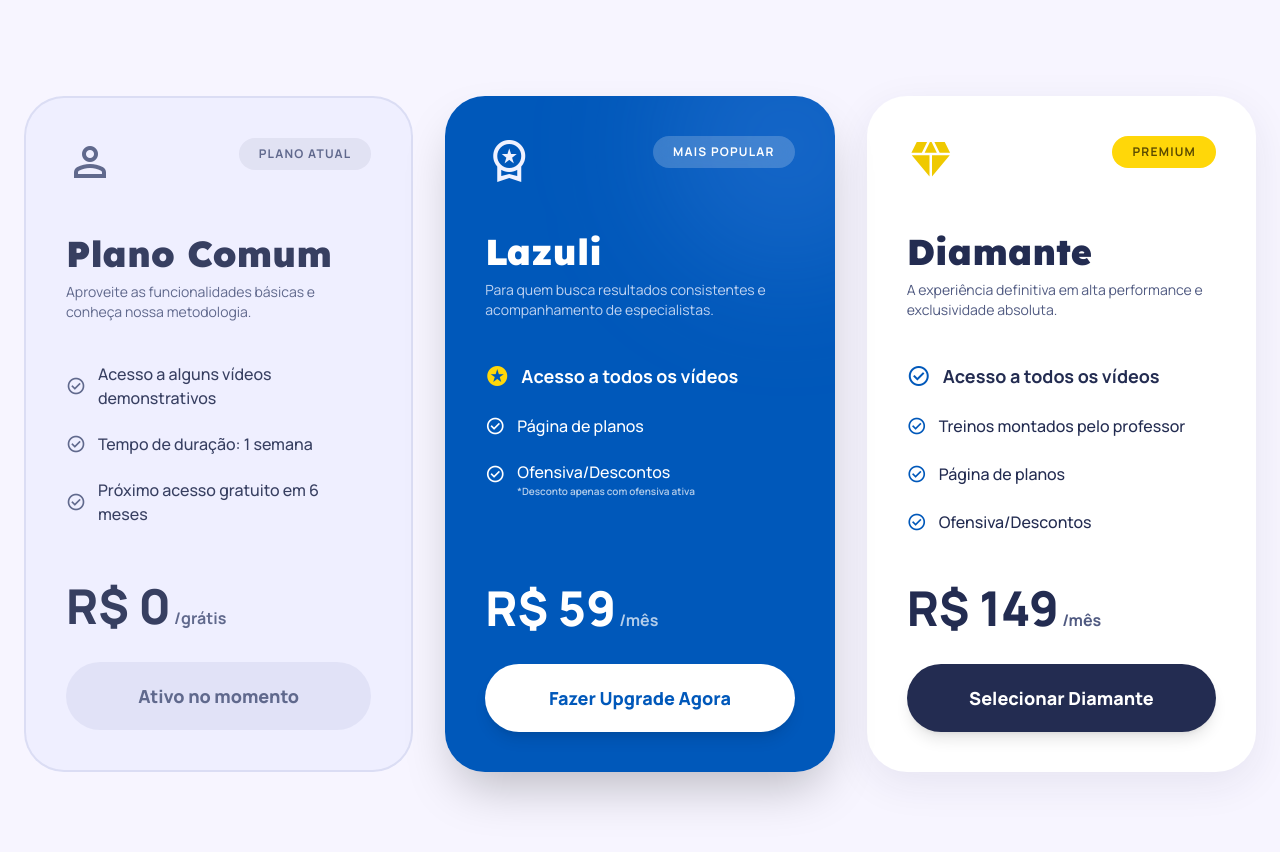
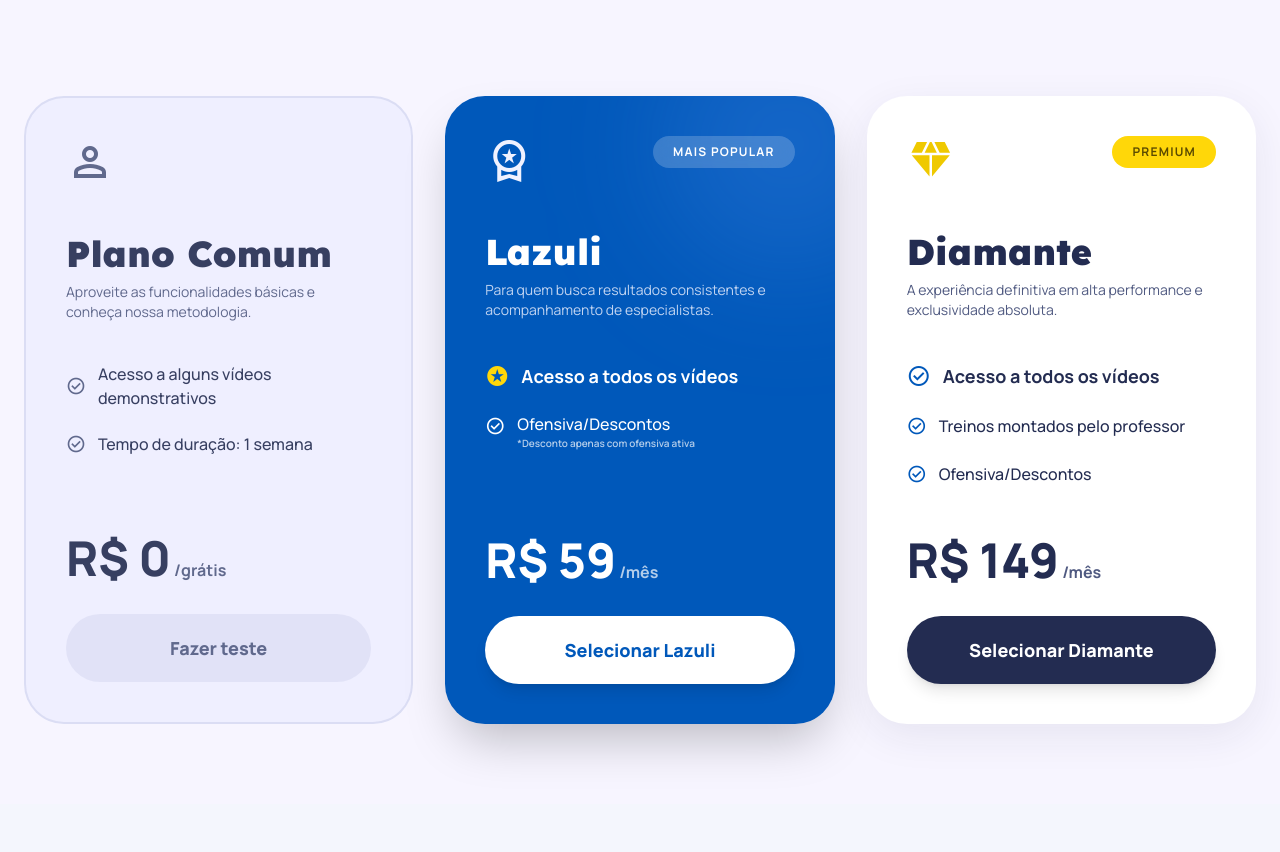
Before and after one commit to NicoleNakagawa/PlanoB_2026, a Node server app: page /planos in a window 1280 px wide. Shown: the part 300-1152 px from the top of the page. After the commit the page ends 1059 px from the top, so only its background shows below. Run offline with Node 20, Linux system fonts and the light colour scheme; some libraries are stand-ins or nearby versions.

Commit message:
Planos Atualizado

```diff
--- a/app/views/pages/planos.ejs
+++ b/app/views/pages/planos.ejs
@@ -124,6 +124,21 @@
 
     .font-headline {
       font-family: 'Lexend', sans-serif;
+    }
+
+    .plan-card-clickable {
+      cursor: pointer;
+      position: relative;
+    }
+
+    .plan-card-clickable:focus-visible {
+      outline: 4px solid rgba(0, 88, 186, 0.35);
+      outline-offset: 6px;
+    }
+
+    .plan-card-clickable a {
+      position: relative;
+      z-index: 20;
     }
 
     article,
@@ -535,12 +550,11 @@
 
     <ul class="grid grid-cols-1 gap-8 items-stretch mx-auto max-w-7xl lg:grid-cols-3" role="list" aria-label="Planos disponíveis">
 
-      <li class="bg-surface-container-low border-2 border-outline-variant/30 rounded-[40px] p-10 flex flex-col justify-between transition-all hover:scale-[1.02] duration-300 opacity-90">
+      <li class="plan-card-clickable bg-surface-container-low border-2 border-outline-variant/30 rounded-[40px] p-10 flex flex-col justify-between transition-all hover:scale-[1.02] duration-300 opacity-90" data-href="/painelfree" role="link" tabindex="0" aria-label="Acessar Plano Comum">
 
         <section>
           <header class="flex justify-between items-start mb-12">
             <i class="material-symbols-outlined text-5xl text-on-surface-variant not-italic" aria-hidden="true">person</i>
-            <strong class="bg-on-surface-variant/10 text-on-surface-variant text-xs font-bold px-5 py-2 rounded-full tracking-widest uppercase">PLANO ATUAL</strong>
           </header>
 
           <h2 class="text-4xl font-black text-on-surface mb-2">Plano Comum</h2>
@@ -555,10 +569,6 @@
               <i class="material-symbols-outlined text-on-surface-variant text-xl not-italic" aria-hidden="true">check_circle</i>
               <b class="text-on-surface font-medium">Tempo de duração: 1 semana</b>
             </li>
-            <li class="flex items-center gap-3">
-              <i class="material-symbols-outlined text-on-surface-variant text-xl not-italic" aria-hidden="true">check_circle</i>
-              <b class="text-on-surface font-medium">Próximo acesso gratuito em 6 meses</b>
-            </li>
           </ul>
         </section>
 
@@ -567,14 +577,14 @@
             <strong class="text-5xl font-black text-on-surface">R$ 0</strong>
             <em class="text-on-surface-variant font-bold not-italic">/grátis</em>
           </p>
-          <button class="w-full py-5 rounded-full bg-outline-variant/20 text-on-surface-variant font-black text-lg cursor-not-allowed" disabled aria-disabled="true">
-            Ativo no momento
-          </button>
+          <a href="/painelfree" class="w-full py-5 rounded-full bg-outline-variant/20 text-on-surface-variant font-black text-lg hover:bg-outline-variant/30 transition-colors block text-center">
+            Fazer teste
+          </a>
         </section>
 
       </li>
 
-      <li class="relative bg-primary text-white rounded-[40px] p-10 flex flex-col justify-between shadow-2xl overflow-hidden transition-all hover:scale-[1.02] duration-300">
+      <li class="plan-card-clickable relative bg-primary text-white rounded-[40px] p-10 flex flex-col justify-between shadow-2xl overflow-hidden transition-all hover:scale-[1.02] duration-300" data-href="/pagamento?plano=2" role="link" tabindex="0" aria-label="Selecionar Plano Lazuli">
 
         <b class="absolute -top-20 -right-20 w-64 h-64 bg-primary-container/20 rounded-full blur-3xl block font-normal" aria-hidden="true"></b>
 
@@ -592,10 +602,7 @@
               <i class="material-symbols-outlined text-tertiary-fixed text-2xl not-italic" style="font-variation-settings: 'FILL' 1;" aria-hidden="true">stars</i>
               <b class="font-bold text-lg">Acesso a todos os vídeos</b>
             </li>
-            <li class="flex items-center gap-3">
-              <i class="material-symbols-outlined text-white text-xl not-italic" aria-hidden="true">check_circle</i>
-              <b class="font-medium">Página de planos</b>
-            </li>
+
             <li class="flex items-start gap-3">
               <i class="material-symbols-outlined text-white text-xl not-italic" aria-hidden="true">check_circle</i>
               <section class="flex flex-col">
@@ -612,13 +619,13 @@
             <em class="text-white/70 font-bold not-italic">/mês</em>
           </p>
           <a href="/pagamento?plano=2" class="w-full py-5 rounded-full bg-white text-primary font-black text-lg shadow-lg hover:bg-surface-bright transition-transform active:scale-95 duration-200 block text-center">
-            Fazer Upgrade Agora
+            Selecionar Lazuli
           </a>
         </section>
 
       </li>
 
-      <li class="bg-surface-container-lowest rounded-[40px] p-10 flex flex-col justify-between shadow-[0_12px_40px_rgba(35,44,81,0.08)] transition-all hover:scale-[1.02] duration-300">
+      <li class="plan-card-clickable bg-surface-container-lowest rounded-[40px] p-10 flex flex-col justify-between shadow-[0_12px_40px_rgba(35,44,81,0.08)] transition-all hover:scale-[1.02] duration-300" data-href="/pagamento?plano=3" role="link" tabindex="0" aria-label="Selecionar Plano Diamante">
 
         <section>
           <header class="flex justify-between items-start mb-12">
@@ -638,10 +645,7 @@
               <i class="material-symbols-outlined text-primary text-xl not-italic" aria-hidden="true">check_circle</i>
               <b class="text-on-surface font-medium">Treinos montados pelo professor</b>
             </li>
-            <li class="flex items-center gap-3">
-              <i class="material-symbols-outlined text-primary text-xl not-italic" aria-hidden="true">check_circle</i>
-              <b class="text-on-surface font-medium">Página de planos</b>
-            </li>
+
             <li class="flex items-center gap-3">
               <i class="material-symbols-outlined text-primary text-xl not-italic" aria-hidden="true">check_circle</i>
               <b class="text-on-surface font-medium">Ofensiva/Descontos</b>
@@ -701,6 +705,31 @@
         link.setAttribute("aria-current", "page")
       }
     })
+
+
+    const cardsPlanos = document.querySelectorAll(".plan-card-clickable")
+
+    cardsPlanos.forEach(card => {
+      card.addEventListener("click", event => {
+        if (event.target.closest("a, button")) return
+
+        const destino = card.dataset.href
+        if (destino) {
+          window.location.href = destino
+        }
+      })
+
+      card.addEventListener("keydown", event => {
+        if (event.key === "Enter" || event.key === " ") {
+          event.preventDefault()
+
+          const destino = card.dataset.href
+          if (destino) {
+            window.location.href = destino
+          }
+        }
+      })
+    })
   </script>
 
 </body>
```
Also changed, not shown: app/views/pages/home.ejs (+4 -11 lines).
